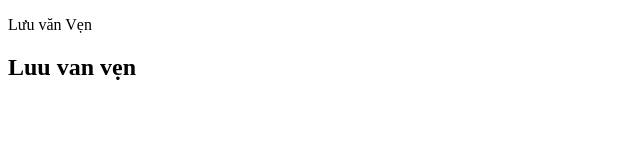
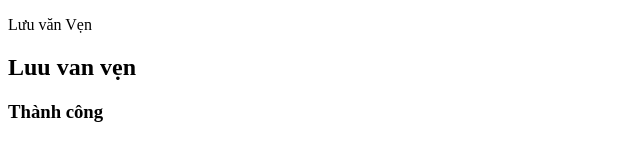
Before and after one commit to VenAries96/Helloworld, a plain HTML site: page index.html in a window 1280 px wide. Shown: the whole page, without its empty margins (0-640 px from the left). Drawn offline with Linux system fonts and the light colour scheme.

Commit message:
Thêm dong thành công

```diff
--- a/index.html
+++ b/index.html
@@ -7,5 +7,6 @@
 <body>
 		<p>Lưu văn Vẹn</p>
 		<h2>Luu van vẹn</h2>
+		<h3>Thành công</h3>
 </body>
 </html>
```
